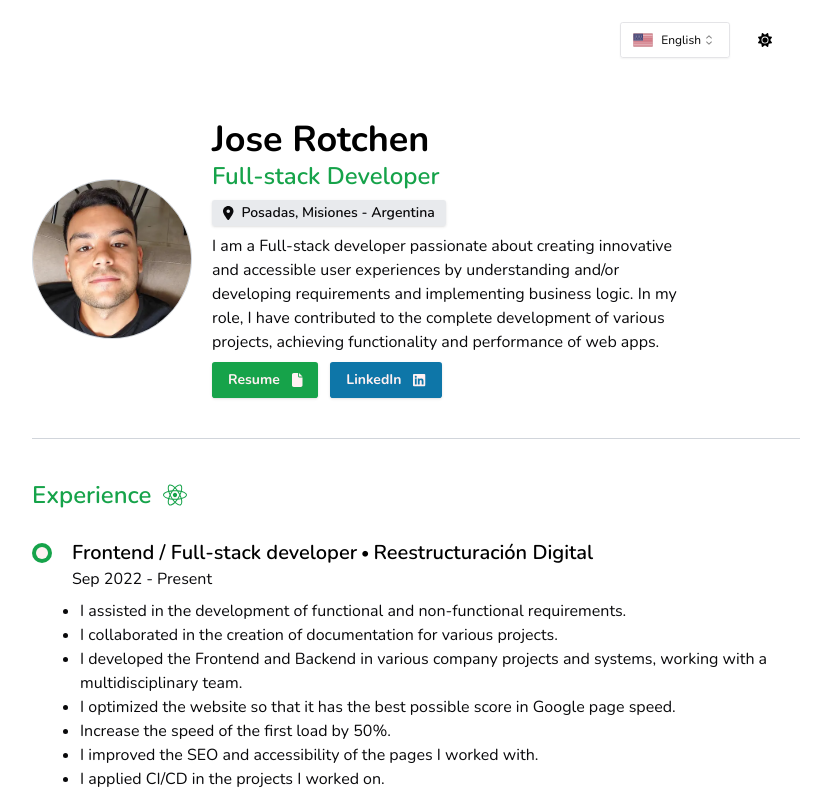
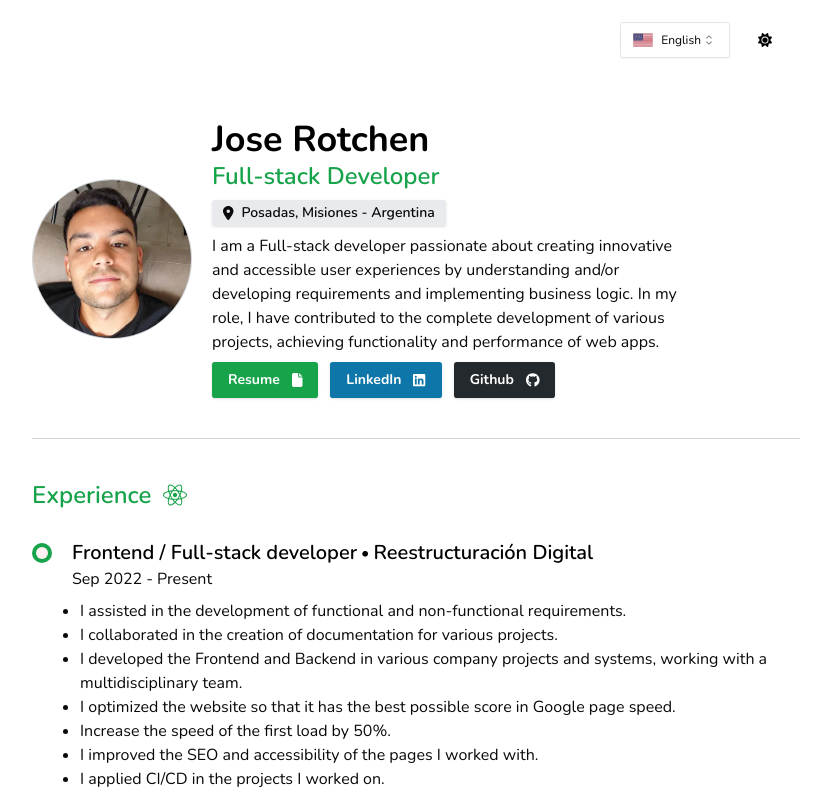
Before and after one commit to joserot/porfolio-page, a Next.js app: page /en in a window 1280 px wide. Shown: the top 800 px of the page, without its empty margins (224-1055 px from the left). Built offline with nearby package versions, Linux system fonts and the light colour scheme.

Commit message:
github button

```diff
--- a/src/app/[lang]/(home)/components/hero.tsx
+++ b/src/app/[lang]/(home)/components/hero.tsx
@@ -4,7 +4,7 @@ import { Avatar, AvatarFallback, AvatarImage } from "@/components/ui/avatar";
 
 import { FontAwesomeIcon } from "@fortawesome/react-fontawesome";
 import { faFile, faLocationDot } from "@fortawesome/free-solid-svg-icons";
-import { faLinkedin } from "@fortawesome/free-brands-svg-icons";
+import { faLinkedin, faGithub } from "@fortawesome/free-brands-svg-icons";
 
 interface Props {
   lang: Lang;
@@ -60,7 +60,7 @@ export default async function Hero({ lang }: Props) {
 
           <div className="flex gap-3 items-center">
             <Button
-              className="flex items-center justify-center gap-3 font-bold"
+              className="flex items-center justify-center gap-3 font-bold text-white"
               asChild
             >
               <a href={dictionary.cvLink} target="_blank">
@@ -69,7 +69,7 @@ export default async function Hero({ lang }: Props) {
             </Button>
 
             <Button
-              className="flex items-center justify-center gap-3 bg-[#0e76a8] hover:bg-[#0e77a8d5] font-bold"
+              className="flex items-center justify-center gap-3 text-white bg-[#0e76a8] hover:bg-[#0e77a8d5] font-bold"
               asChild
             >
               <a
@@ -79,6 +79,17 @@ export default async function Hero({ lang }: Props) {
                 LinkedIn <FontAwesomeIcon icon={faLinkedin} />
               </a>
             </Button>
+            <Button
+              className="flex items-center justify-center gap-3 text-white bg-[#24292e] hover:bg-[#24292ed5] font-bold"
+              asChild
+            >
+              <a
+                href="https://github.com/joserot?tab=repositories"
+                target="_blank"
+              >
+                Github <FontAwesomeIcon icon={faGithub} />
+              </a>
+            </Button>
           </div>
         </div>
       </div>
```
